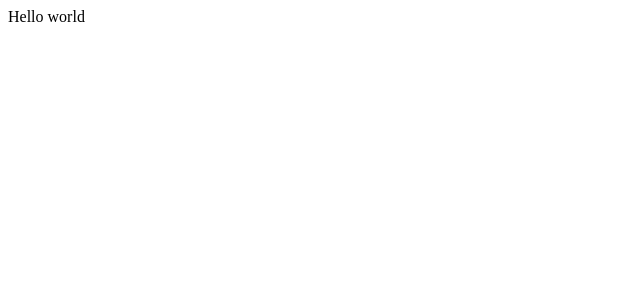
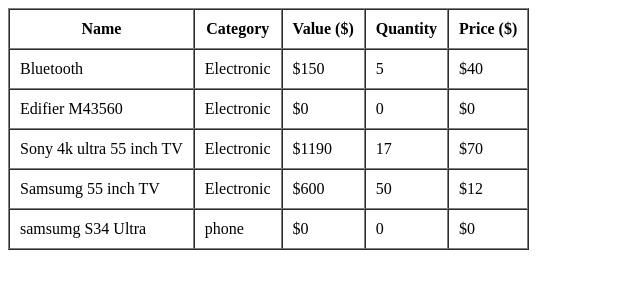
Before and after one commit to kedaroo/inventory-management-private, a React (Vite) app: page / in a window 1280 px wide. Shown: the top 300 px of the page, without its empty margins (0-640 px from the left). Built offline with nearby package versions, Linux system fonts and the light colour scheme; no server answers.

Commit message:
create data fetching service and UI

```diff
--- a/src/App.tsx
+++ b/src/App.tsx
@@ -1,10 +1,39 @@
+import { useEffect } from 'react'
+import { useInventoryStore } from './stores/inventory-store'
 import './App.css'
 
 function App() {
+  const fetchInventory = useInventoryStore(state => state.fetchInventory)
+  const inventory = useInventoryStore(state => state.inventory)
+
+  useEffect(() => {
+    fetchInventory()
+  }, [fetchInventory])
 
   return (
     <>
-      Hello world
+      <table border={1} cellPadding={10} cellSpacing={0}>
+      <thead>
+        <tr>
+          <th>Name</th>
+          <th>Category</th>
+          <th>Value ($)</th>
+          <th>Quantity</th>
+          <th>Price ($)</th>
+        </tr>
+      </thead>
+      <tbody>
+        {inventory.map((item, index) => (
+          <tr key={index}>
+            <td>{item.name}</td>
+            <td>{item.category}</td>
+            <td>{item.value}</td>
+            <td>{item.quantity}</td>
+            <td>{item.price}</td>
+          </tr>
+        ))}
+      </tbody>
+    </table>
     </>
   )
 }
--- /dev/null
+++ b/src/services/inventory-service.ts
@@ -0,0 +1,66 @@
+import { TInventoryItem } from "../types/inventory";
+
+const INVENTORY_ENDPOINT =
+  "https://dev-0tf0hinghgjl39z.api.raw-labs.com/inventory";
+
+const RESPONSE_STATUS = {
+  tooManyRequests: 429,
+};
+
+const MOCK_INVENTORY: TInventoryItem[] = [
+  {
+    name: "Bluetooth",
+    category: "Electronic",
+    value: "$150",
+    quantity: 5,
+    price: "$40",
+  },
+  {
+    name: "Edifier M43560",
+    category: "Electronic",
+    value: "$0",
+    quantity: 0,
+    price: "$0",
+  },
+  {
+    name: "Sony 4k ultra 55 inch TV",
+    category: "Electronic",
+    value: "$1190",
+    quantity: 17,
+    price: "$70",
+  },
+  {
+    name: "Samsumg 55 inch TV",
+    category: "Electronic",
+    value: "$600",
+    quantity: 50,
+    price: "$12",
+  },
+  {
+    name: "samsumg S34 Ultra",
+    category: "phone",
+    value: "$0",
+    quantity: 0,
+    price: "$0",
+  },
+];
+
+export const getInventory = async () => {
+  try {
+    const res = await fetch(INVENTORY_ENDPOINT, {
+      headers: {
+        "Cache-Control": "max-age=3600, public",
+      },
+    });
+
+    if (res.status === RESPONSE_STATUS.tooManyRequests) {
+      throw new Error("Too Many Requests");
+    }
+
+    const json = await res.json();
+
+    return json;
+  } catch {
+    return MOCK_INVENTORY;
+  }
+};
--- a/src/stores/inventory-store.ts
+++ b/src/stores/inventory-store.ts
@@ -1,11 +1,20 @@
 import { create } from "zustand";
+import { TInventoryItem } from "../types/inventory";
+import { getInventory } from "../services/inventory-service";
 
 type InventoryStore = {
   count: number;
   inc: () => void;
+  inventory: TInventoryItem[];
+  fetchInventory: () => Promise<void>;
 };
 
 export const useInventoryStore = create<InventoryStore>()((set) => ({
   count: 1,
+  inventory: [],
   inc: () => set((state) => ({ count: state.count + 1 })),
+  fetchInventory: async () => {
+    const inventory = await getInventory();
+    set({ inventory });
+  },
 }));
--- /dev/null
+++ b/src/types/inventory.ts
@@ -0,0 +1,7 @@
+export type TInventoryItem = {
+  name: string;
+  category: string;
+  value: string;
+  quantity: number;
+  price: string;
+};
```
